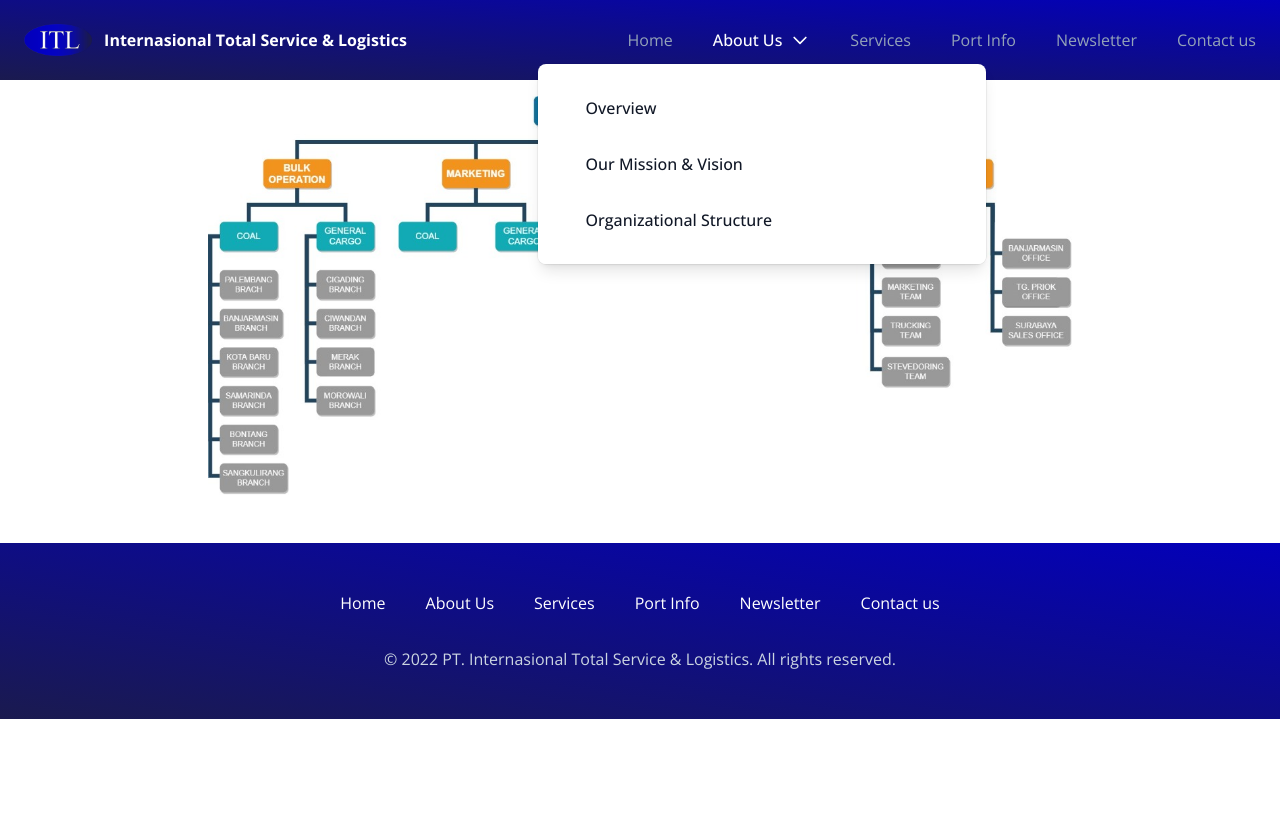
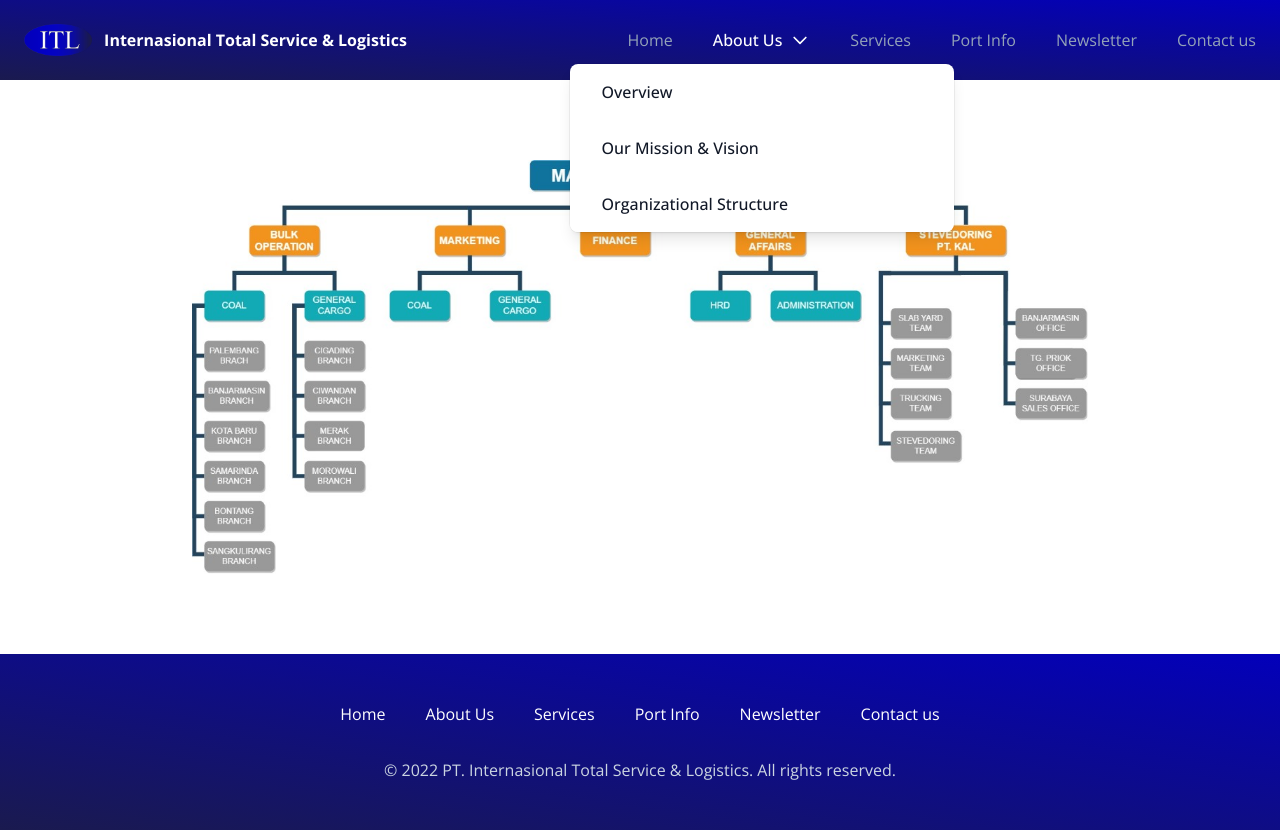
Before and after one commit to itldev2022/website, a Next.js app: page /about-us/organizational-structure in a window 1280 px wide. Both pictures are taken after a click on the button "About Us". Before the commit the page ends 800 px from the top, so only its background shows below. Built offline with nearby package versions, Linux system fonts and the light colour scheme.

Commit message:
fix: navbar width

```diff
--- a/src/components/layout/Navigation.tsx
+++ b/src/components/layout/Navigation.tsx
@@ -70,7 +70,7 @@
             <Popover.Group as='nav' className='hidden space-x-10 md:flex'>
               {navigation.map((item) =>
                 item.subMenu ? (
-                  <Popover className='relative'>
+                  <Popover className='relative' key={item.name}>
                     {({ open }: { open: boolean }) => (
                       <>
                         <Popover.Button
@@ -102,9 +102,9 @@
                           leaveFrom='opacity-100 translate-y-0'
                           leaveTo='opacity-0 translate-y-1'
                         >
-                          <Popover.Panel className='-ml-4 absolute max-w-md mt-3 px-2 transform w-screen z-10 sm:px-0 lg:-translate-x-1/2 lg:left-1/2 lg:ml-0'>
+                          <Popover.Panel className='-ml-4 absolute max-w-sm mt-3 px-2 transform w-screen z-10 sm:px-0 lg:-translate-x-1/2 lg:left-1/2 lg:ml-0'>
                             <div className='overflow-hidden ring-1 ring-black ring-opacity-5 rounded-lg shadow-lg'>
-                              <div className='bg-white gap-6 grid px-5 py-6 relative sm:gap-8 sm:p-8'>
+                              <div className='bg-white gap-6 grid px-2 py-6 relative sm:gap-8 sm:p-4'>
                                 {item.subMenu.map((item) => (
                                   <a
                                     key={item.name}
@@ -187,6 +187,7 @@
                             ? 'text-white font-semi'
                             : 'text-slate-400'
                         } `}
+                        key={item.name}
                       >
                         <span onClick={() => setAboutOpen(!isAboutOpen)}>
                           {item.name}
--- a/src/pages/about-us/mission-and-vision.tsx
+++ b/src/pages/about-us/mission-and-vision.tsx
@@ -7,7 +7,7 @@
     <>
       <Seo title='Our Mission & Vision | International Total Service & Logistics' />
       <div className='bg-[#f8f8f8]'>
-        <div className='bg-[#f8f8f8] container max-w-4xl mx-auto p-4 pb-12'>
+        <div className='bg-[#f8f8f8] container max-w-4xl mx-auto py-20'>
           <img src='/vision.png' alt='' />
         </div>
       </div>
--- a/src/pages/about-us/organizational-structure.tsx
+++ b/src/pages/about-us/organizational-structure.tsx
@@ -7,7 +7,7 @@
     <>
       <Seo title='Organizational Structure | International Total Service & Logistics' />
 
-      <div className='container max-w-4xl mx-auto p-4 pb-12'>
+      <div className='container max-w-4xl mx-auto my-20'>
         <img src='/management.jpeg' alt='' />
       </div>
     </>
```
